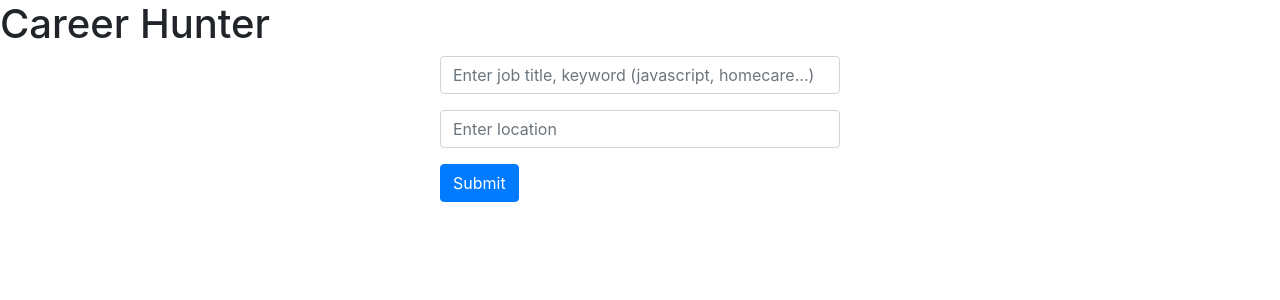
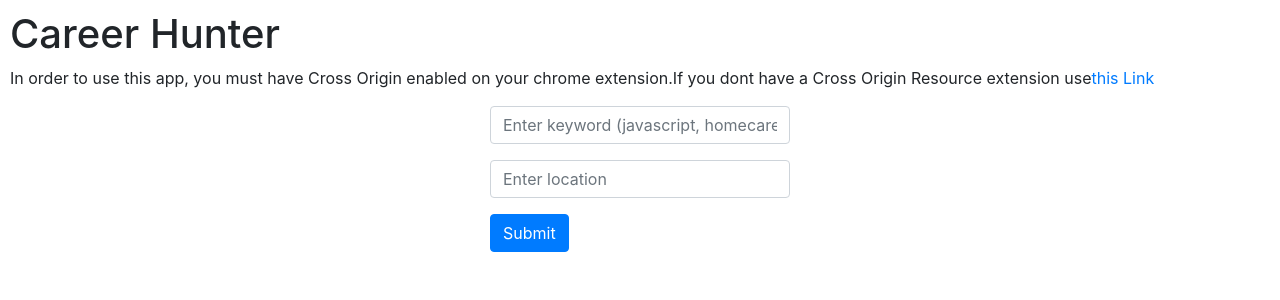
Before and after one commit to Nwillia3/careerhunter, a React (Create React App) app: page / in a window 1280 px wide. Shown: the top 300 px of the page. Built offline with nearby package versions, Linux system fonts and the light colour scheme.

Commit message:
added a note to user for CORS

```diff
--- a/src/App.js
+++ b/src/App.js
@@ -44,9 +44,19 @@ class App extends Component {
 
   render() {
     return (
-      <div className="Container">
+      <div className="Container" style={{ padding: 10 }}>
         <h1>Career Hunter</h1>
-        <div className="mx-auto" style={{ width: 400 }}>
+        <p>
+          In order to use this app, you must have Cross Origin enabled on your
+          chrome extension.
+          <span>
+            If you dont have a Cross Origin Resource extension use
+            <a href="https://chrome.google.com/webstore/detail/allow-control-allow-origi/nlfbmbojpeacfghkpbjhddihlkkiljbi?hl=en">
+              this Link
+            </a>
+          </span>
+        </p>
+        <div className="mx-auto" style={{ width: 300 }}>
           <Form getJobs={this.getJobs} />
         </div>
 
--- a/src/component/form.jsx
+++ b/src/component/form.jsx
@@ -9,7 +9,7 @@ class Form extends Component {
             type="text"
             className="form-control"
             name="description"
-            placeholder="Enter job title, keyword (javascript, homecare...)"
+            placeholder="Enter keyword (javascript, homecare...)"
           />
         </div>
         <div className="form-group">
```
